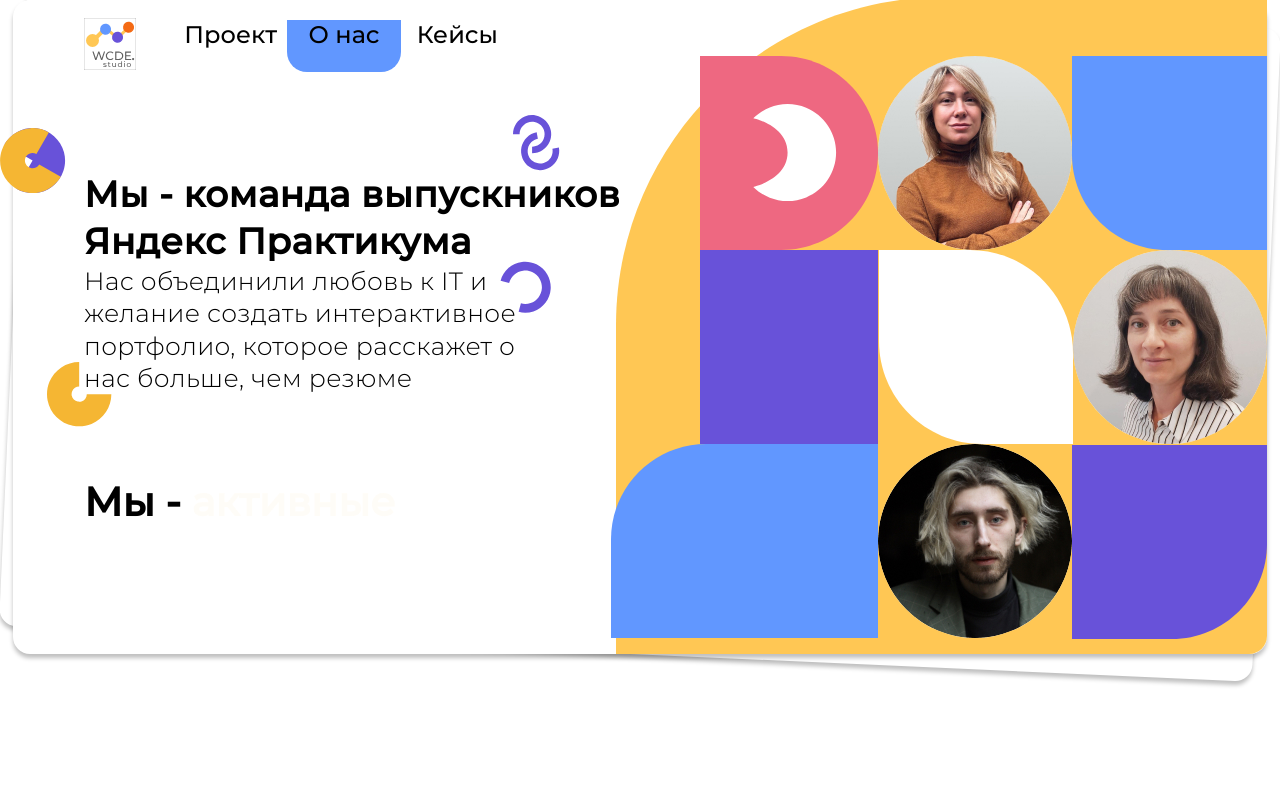
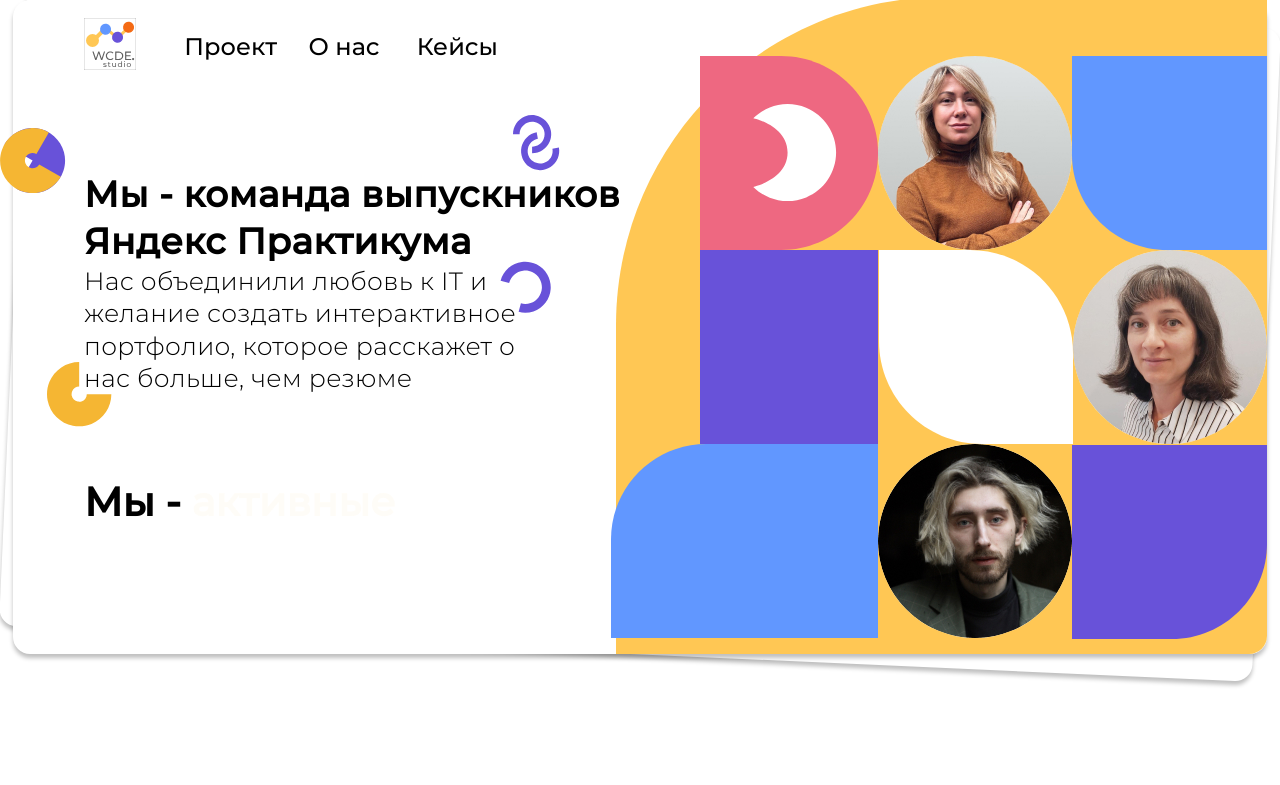
Before and after one commit to DarkwingDuck255/team-pet-project, a React (Create React App) app: page /#/ in a window 1280 px wide. Shown: the top 785 px of the page. Built offline with nearby package versions, Linux system fonts and the light colour scheme.

Commit message:
изменения перед слиянием веток в мейн

```diff
--- a/src/components/Header/Header.css
+++ b/src/components/Header/Header.css
@@ -95,7 +95,7 @@
     max-width: 129px;
     width: 100%;
     height: 100%;
-    align-self: center;
+    align-items: center;
     display: flex;
     /* justify-self: center; */
     justify-content: center;
--- a/src/components/Header/Header.js
+++ b/src/components/Header/Header.js
@@ -15,15 +15,18 @@
 
 
 function Header() {
-    const [hover, setHover] = useState(false)
 
-    function showDropdownMenu() {
-        setHover(true)
-    }
+// функция открытия выпадающего меню
 
-    function hideDropdownMenu() {
-        setHover(false)
-    }
+    // const [hover, setHover] = useState(false)
+
+    // function showDropdownMenu() {
+    //     setHover(true)
+    // }
+
+    // function hideDropdownMenu() {
+    //     setHover(false)
+    // }
     // let [isText, setText] = React.useState('молодые');
     // let [counter, setCounter] = React.useState(0);
     // const [isChanged, setChanged] = useState(false)
@@ -81,13 +84,15 @@
                             <nav className='header__nav'>
                                 <div className='header__nav-link-wrapper'>
                                     <Link className='header__nav-link common__link' to="/">Проект</Link>
-                                    <Link className={`header__nav-link common__link header__nav-link_main`} to="/about" onMouseEnter={showDropdownMenu} onMouseLeave={hideDropdownMenu}>
-                                        <span>О нас</span>
+                                    {/* <Link className={`header__nav-link common__link header__nav-link_main`} to="/about" onMouseEnter={showDropdownMenu} onMouseLeave={hideDropdownMenu}> */}
+                                    <Link className={`header__nav-link common__link`} to="/about">
+                                        О нас
                                     </Link>
                                     <Link className='header__nav-link common__link' to="/404">Кейсы</Link>
                                 </div>
                             </nav>
-                            <div className={`header__nav-droppdown-menu ${hover ? 'header__nav-droppdown-menu_visible' : ''}`} onMouseEnter={showDropdownMenu} onMouseLeave={hideDropdownMenu}>
+                            {/* <div className={`header__nav-droppdown-menu ${hover ? 'header__nav-droppdown-menu_visible' : ''}`} onMouseEnter={showDropdownMenu} onMouseLeave={hideDropdownMenu}> */}
+                            <div className={`header__nav-droppdown-menu `}>
                                 <ul className='header__nav-droppdown-menu-list'>
                                     Команда PM:
                                     <li className='header__nav-droppdown-menu-item'>
```
